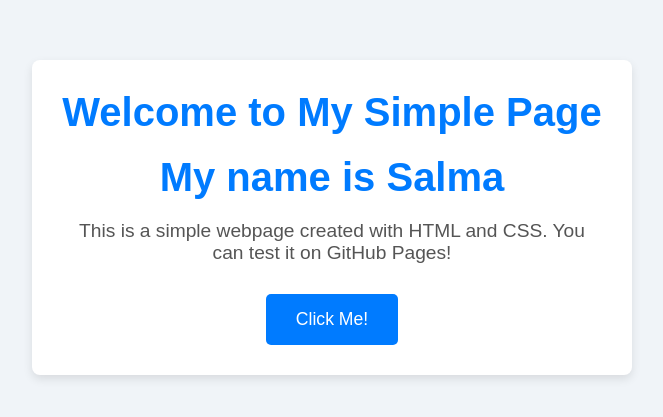
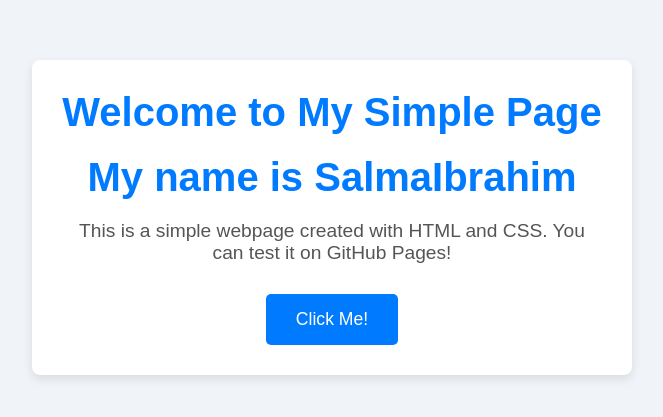
Before and after one commit to Aliyusarki7/SALMA-001, a plain HTML site: page index.html in a window 1280 px wide. Shown: the part 183-600 px from the top of the page, without its empty margins (308-971 px from the left). Drawn offline with Linux system fonts and the light colour scheme.

Commit message:
Update index.html

```diff
--- a/index.html
+++ b/index.html
@@ -10,7 +10,7 @@
 
     <div class="container">
         <h1>Welcome to My Simple Page</h1>
-        <h1>My name is Salma</h1>
+        <h1>My name is SalmaIbrahim</h1>
         <p>This is a simple webpage created with HTML and CSS. You can test it on GitHub Pages!</p>
         <button class="cta-btn">Click Me!</button>
     </div>
```
